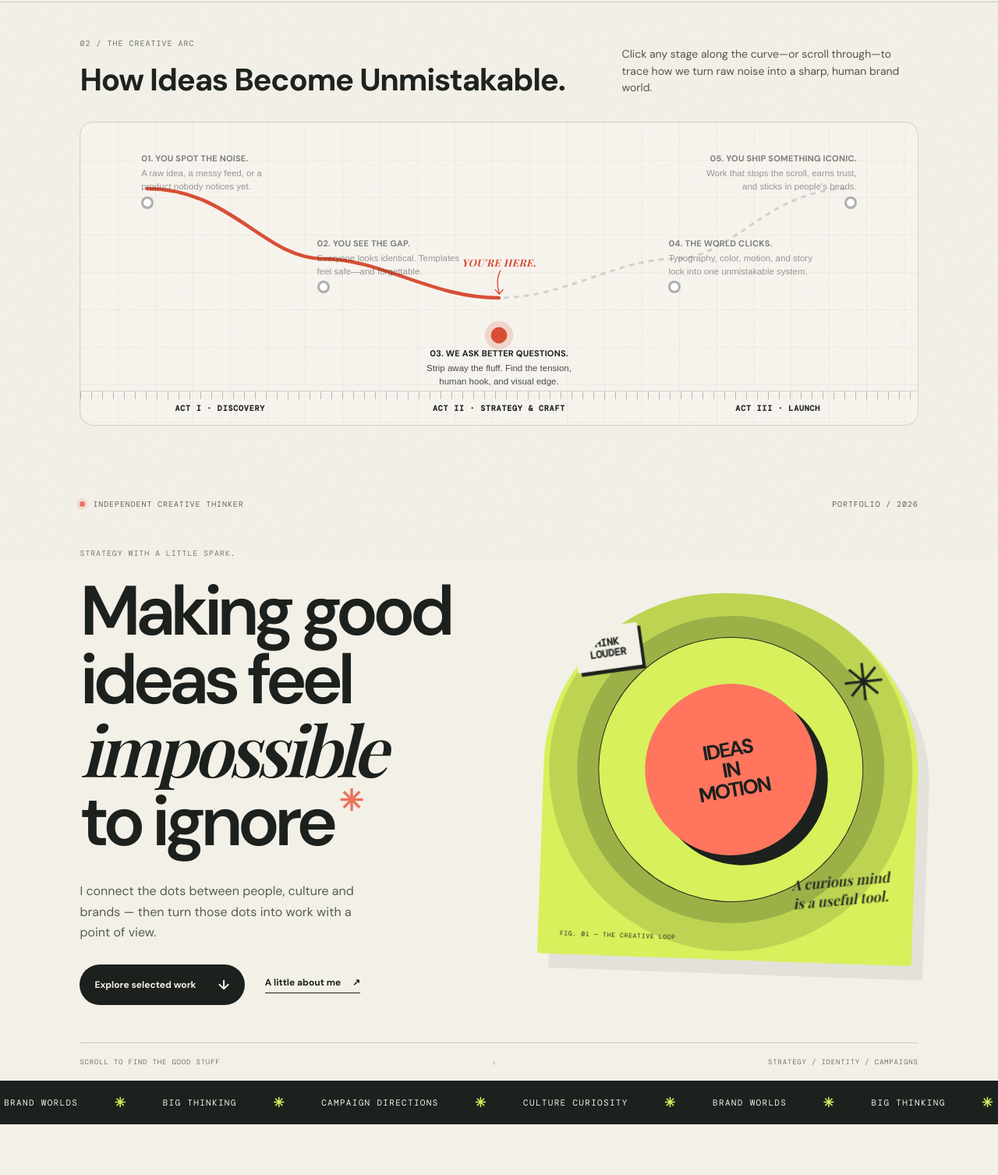
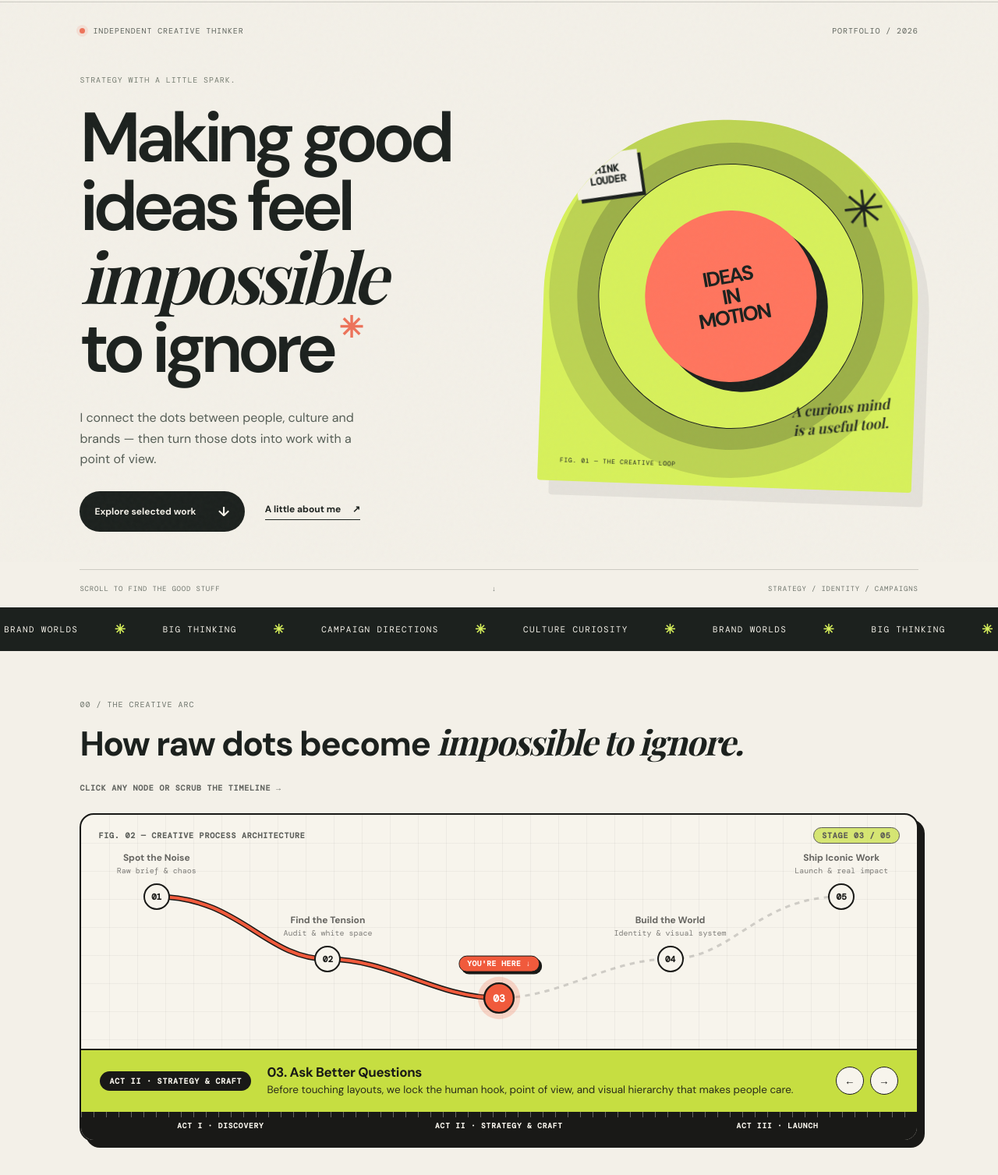
Before and after one commit to ishu1284/creative_portfolio_website, a website built with Vite: page index.html in a window 1280 px wide. Shown: the part 79-1586 px from the top of the page at 78% size. Built offline with nearby package versions, Linux system fonts and the light colour scheme; a web font is replaced by a local one.

Commit message:
Animated update

```diff
--- a/index.html
+++ b/index.html
@@ -29,85 +29,6 @@
     </header>
 
     <main id="home">
-      <!-- CREATIVE JOURNEY / PROCESS CURVE -->
-    <section class="journey-section section-wrap" id="process">
-      <div class="journey-header">
-        <div>
-          <span class="cs-tag">02 / THE CREATIVE ARC</span>
-          <h2>How Ideas Become Unmistakable.</h2>
-        </div>
-        <p class="journey-sub">Click any stage along the curve—or scroll through—to trace how we turn raw noise into a sharp, human brand world.</p>
-      </div>
-
-      <div class="journey-stage" id="journey-stage">
-        <!-- FLOATING "YOU'RE HERE" INDICATOR -->
-        <div class="journey-marker" id="journey-marker" style="left: 50%; top: 58%;">
-          <span class="jm-label">YOU'RE HERE.</span>
-          <svg class="jm-arrow" viewBox="0 0 40 48" fill="none">
-            <path d="M22 2 C14 16, 16 30, 20 44 M13 37 L20 45 L27 37" stroke="currentColor" stroke-width="2" stroke-linecap="round" stroke-linejoin="round"/>
-          </svg>
-        </div>
-
-        <!-- SVG CURVE TRACK + ANIMATED FLOAT LINE -->
-        <svg class="journey-svg" viewBox="0 0 1000 320" preserveAspectRatio="none">
-          <!-- Subtle Dashed Base Track -->
-          <path d="M 80 85 C 180 85, 220 175, 290 175 C 360 175, 420 225, 500 225 C 580 225, 640 175, 710 175 C 780 175, 820 85, 920 85"
-                fill="none" stroke="rgba(26,26,24,0.16)" stroke-width="3" stroke-dasharray="6 6"/>
-          <!-- Active Animated Line -->
-          <path id="journey-active-line"
-                d="M 80 85 C 180 85, 220 175, 290 175 C 360 175, 420 225, 500 225 C 580 225, 640 175, 710 175 C 780 175, 820 85, 920 85"
-                fill="none" stroke="#d94e34" stroke-width="4.5" stroke-linecap="round"/>
-        </svg>
-
-        <!-- 5 INTERACTIVE MILESTONE NODES -->
-        <button class="journey-node" data-step="0" data-progress="0.02" data-x="8" data-y="18" style="left: 8%; top: 26.5%;">
-          <span class="jn-dot"></span>
-          <div class="jn-card">
-            <strong>01. YOU SPOT THE NOISE.</strong>
-            <p>A raw idea, a messy feed, or a product nobody notices yet.</p>
-          </div>
-        </button>
-
-        <button class="journey-node" data-step="1" data-progress="0.28" data-x="29" data-y="44" style="left: 29%; top: 54.5%;">
-          <span class="jn-dot"></span>
-          <div class="jn-card">
-            <strong>02. YOU SEE THE GAP.</strong>
-            <p>Everyone looks identical. Templates feel safe—and forgettable.</p>
-          </div>
-        </button>
-
-        <button class="journey-node is-active" data-step="2" data-progress="0.50" data-x="50" data-y="58" style="left: 50%; top: 70.3%;">
-          <span class="jn-dot"></span>
-          <div class="jn-card">
-            <strong>03. WE ASK BETTER QUESTIONS.</strong>
-            <p>Strip away the fluff. Find the tension, human hook, and visual edge.</p>
-          </div>
-        </button>
-
-        <button class="journey-node" data-step="3" data-progress="0.72" data-x="71" data-y="44" style="left: 71%; top: 54.5%;">
-          <span class="jn-dot"></span>
-          <div class="jn-card">
-            <strong>04. THE WORLD CLICKS.</strong>
-            <p>Typography, color, motion, and story lock into one unmistakable system.</p>
-          </div>
-        </button>
-
-        <button class="journey-node" data-step="4" data-progress="1.0" data-x="92" data-y="18" style="left: 92%; top: 26.5%;">
-          <span class="jn-dot"></span>
-          <div class="jn-card align-right">
-            <strong>05. YOU SHIP SOMETHING ICONIC.</strong>
-            <p>Work that stops the scroll, earns trust, and sticks in people's heads.</p>
-          </div>
-        </button>
-
-        <!-- BOTTOM ACT RULER -->
-        <div class="journey-ruler">
-          <span>ACT I · DISCOVERY</span>
-          <span>ACT II · STRATEGY & CRAFT</span>
-          <span>ACT III · LAUNCH</span>
-        </div>
-      </div>
-    </section>
       <section class="hero section-wrap">
         <div class="hero-kicker">
           <span class="pulse"></span> INDEPENDENT CREATIVE THINKER
@@ -158,6 +79,126 @@
           ><b>✳</b>
         </div>
       </section>
+      <!-- THE CREATIVE ARC — RIGHT BELOW BLACK TICKER BAR -->
+    <section class="journey-section section-wrap" id="process">
+      <div class="journey-header">
+        <div>
+          <span class="cs-tag">00 / THE CREATIVE ARC</span>
+          <h2>How raw dots become <em>impossible to ignore.</em></h2>
+        </div>
+        <div class="journey-controls">
+          <span class="jc-hint">CLICK ANY NODE OR SCRUB THE TIMELINE →</span>
+        </div>
+      </div>
+
+      <div class="journey-board" id="journey-stage">
+        <!-- TOP META BAR -->
+        <div class="jb-topbar">
+          <span>FIG. 02 — CREATIVE PROCESS ARCHITECTURE</span>
+          <span class="jb-step-counter" id="jb-counter">STAGE 03 / 05</span>
+        </div>
+
+        <!-- FLOATING "YOU'RE HERE." PILL BADGE -->
+        <div class="journey-marker" id="journey-marker" style="left: 50%; top: 205px;">
+          <span class="jm-pill">YOU'RE HERE ↓</span>
+        </div>
+
+        <!-- EXACT-COORDINATE SVG CURVE (Matches Node % Positions 1:1) -->
+        <svg class="journey-svg" viewBox="0 0 1000 300" preserveAspectRatio="none">
+          <!-- Dotted Guide Path -->
+          <path d="M 90 105 C 190 105, 220 185, 295 185 C 370 185, 425 235, 500 235 C 575 235, 630 185, 705 185 C 780 185, 810 105, 910 105"
+                fill="none" stroke="rgba(25,25,23,0.18)" stroke-width="3" stroke-dasharray="6 6"/>
+          <!-- Bold Ink Shadow Line -->
+          <path id="journey-shadow-line"
+                d="M 90 105 C 190 105, 220 185, 295 185 C 370 185, 425 235, 500 235 C 575 235, 630 185, 705 185 C 780 185, 810 105, 910 105"
+                fill="none" stroke="#191917" stroke-width="7" stroke-linecap="round"/>
+          <!-- Active Coral-Red Float Line -->
+          <path id="journey-active-line"
+                d="M 90 105 C 190 105, 220 185, 295 185 C 370 185, 425 235, 500 235 C 575 235, 630 185, 705 185 C 780 185, 810 105, 910 105"
+                fill="none" stroke="#f05a3c" stroke-width="4" stroke-linecap="round"/>
+        </svg>
+
+        <!-- 5 PRECISION-ALIGNED NODES -->
+        <!-- Node 1: x=90 (9%), y=105 (35% of 300) -->
+        <button class="journey-node" data-step="0" data-progress="0.01" data-x="9" data-y="75"
+                data-act="ACT I · DISCOVERY" data-title="01. Spot the Noise"
+                data-desc="Every brief starts messy—scattered references, crowded feeds, and a product struggling to stand out."
+                style="left: 9%; top: 105px;">
+          <span class="jn-dot">01</span>
+          <div class="jn-label-box top-box">
+            <strong>Spot the Noise</strong>
+            <span>Raw brief & chaos</span>
+          </div>
+        </button>
+
+        <!-- Node 2: x=295 (29.5%), y=185 -->
+        <button class="journey-node" data-step="1" data-progress="0.28" data-x="29.5" data-y="155"
+                data-act="ACT I · DISCOVERY" data-title="02. Find the Tension"
+                data-desc="We audit competitors to see what everyone else is copying—then locate the exact white space they missed."
+                style="left: 29.5%; top: 185px;">
+          <span class="jn-dot">02</span>
+          <div class="jn-label-box top-box">
+            <strong>Find the Tension</strong>
+            <span>Audit & white space</span>
+          </div>
+        </button>
+
+        <!-- Node 3: x=500 (50%), y=235 -->
+        <button class="journey-node is-active" data-step="2" data-progress="0.50" data-x="50" data-y="205"
+                data-act="ACT II · STRATEGY & CRAFT" data-title="03. Ask Better Questions"
+                data-desc="Before touching layouts, we lock the human hook, point of view, and visual hierarchy that makes people care."
+                style="left: 50%; top: 235px;">
+          <span class="jn-dot">03</span>
+          <div class="jn-label-box top-box">
+            <strong>Better Questions</strong>
+            <span>Point of view & hook</span>
+          </div>
+        </button>
+
+        <!-- Node 4: x=705 (70.5%), y=185 -->
+        <button class="journey-node" data-step="3" data-progress="0.72" data-x="70.5" data-y="155"
+                data-act="ACT II · STRATEGY & CRAFT" data-title="04. Build the World"
+                data-desc="Typography, tactile color palettes, motion, and repeatable systems lock together into one cohesive identity."
+                style="left: 70.5%; top: 185px;">
+          <span class="jn-dot">04</span>
+          <div class="jn-label-box top-box">
+            <strong>Build the World</strong>
+            <span>Identity & visual system</span>
+          </div>
+        </button>
+
+        <!-- Node 5: x=910 (91%), y=105 -->
+        <button class="journey-node" data-step="4" data-progress="1.0" data-x="91" data-y="75"
+                data-act="ACT III · LAUNCH" data-title="05. Ship Iconic Work"
+                data-desc="Campaigns, web experiences, and brand worlds built to stop the scroll and stay memorable."
+                style="left: 91%; top: 105px;">
+          <span class="jn-dot">05</span>
+          <div class="jn-label-box top-box">
+            <strong>Ship Iconic Work</strong>
+            <span>Launch & real impact</span>
+          </div>
+        </button>
+
+        <!-- BOTTOM EDITORIAL SPOTLIGHT BAR + FILM RULER -->
+        <div class="jb-spotlight-bar">
+          <div class="jbs-badge" id="jbs-act">ACT II · STRATEGY & CRAFT</div>
+          <div class="jbs-copy">
+            <strong id="jbs-title">03. Ask Better Questions</strong>
+            <p id="jbs-desc">Before touching layouts, we lock the human hook, point of view, and visual hierarchy that makes people care.</p>
+          </div>
+          <div class="jbs-nav">
+            <button type="button" id="jb-prev" aria-label="Previous stage">←</button>
+            <button type="button" id="jb-next" aria-label="Next stage">→</button>
+          </div>
+        </div>
+
+        <div class="journey-ruler">
+          <span>ACT I · DISCOVERY</span>
+          <span>ACT II · STRATEGY & CRAFT</span>
+          <span>ACT III · LAUNCH</span>
+        </div>
+      </div>
+    </section>
 
       <section class="work section-wrap" id="work">
         <div class="section-heading">
--- a/script.js
+++ b/script.js
@@ -592,41 +592,63 @@ renderProjects();
 (() => {
   const stage = document.getElementById('journey-stage');
   const line = document.getElementById('journey-active-line');
+  const shadowLine = document.getElementById('journey-shadow-line');
   const marker = document.getElementById('journey-marker');
-  const nodes = document.querySelectorAll('.journey-node');
+  const nodes = Array.from(document.querySelectorAll('.journey-node'));
+  const actEl = document.getElementById('jbs-act');
+  const titleEl = document.getElementById('jbs-title');
+  const descEl = document.getElementById('jbs-desc');
+  const counterEl = document.getElementById('jb-counter');
+  const prevBtn = document.getElementById('jb-prev');
+  const nextBtn = document.getElementById('jb-next');
+
   if (!stage || !line || !nodes.length) return;
 
+  let currentIndex = 2;
   const totalLength = line.getTotalLength();
-  line.style.strokeDasharray = totalLength;
-  line.style.strokeDashoffset = totalLength; // starts hidden until scrolled into view
 
-  function activateNode(node) {
+  [line, shadowLine].forEach(p => {
+    if (!p) return;
+    p.style.strokeDasharray = totalLength;
+    p.style.strokeDashoffset = totalLength;
+  });
+
+  function activateStep(idx) {
+    currentIndex = (idx + nodes.length) % nodes.length;
+    const node = nodes[currentIndex];
+
     nodes.forEach(n => n.classList.remove('is-active'));
     node.classList.add('is-active');
 
     const progress = parseFloat(node.dataset.progress || '0.5');
-    line.style.strokeDashoffset = totalLength * (1 - progress);
+    const offset = totalLength * (1 - progress);
+    line.style.strokeDashoffset = offset;
+    if (shadowLine) shadowLine.style.strokeDashoffset = offset;
 
     if (marker) {
       marker.style.left = `${node.dataset.x}%`;
-      marker.style.top = `${node.dataset.y}%`;
+      marker.style.top = `${node.dataset.y}px`;
     }
+    if (actEl) actEl.textContent = node.dataset.act;
+    if (titleEl) titleEl.textContent = node.dataset.title;
+    if (descEl) descEl.textContent = node.dataset.desc;
+    if (counterEl) counterEl.textContent = `STAGE 0${currentIndex + 1} / 0${nodes.length}`;
   }
 
-  nodes.forEach(node => {
-    node.addEventListener('click', () => activateNode(node));
+  nodes.forEach((node, idx) => {
+    node.addEventListener('click', () => activateStep(idx));
   });
+  if (prevBtn) prevBtn.addEventListener('click', () => activateStep(currentIndex - 1));
+  if (nextBtn) nextBtn.addEventListener('click', () => activateStep(currentIndex + 1));
 
-  // Trigger smooth line draw when user scrolls to this section
   const observer = new IntersectionObserver((entries) => {
     entries.forEach(entry => {
       if (entry.isIntersecting) {
-        const defaultNode = document.querySelector('.journey-node.is-active') || nodes[2];
-        activateNode(defaultNode);
+        activateStep(2);
         observer.disconnect();
       }
     });
-  }, { threshold: 0.35 });
+  }, { threshold: 0.3 });
 
   observer.observe(stage);
 })();
--- a/styles.css
+++ b/styles.css
@@ -238,88 +238,110 @@ a{color:inherit;text-decoration:none}.topbar{height:82px;padding:0 5.5vw;display
 @media (max-width: 760px) {
   .roam-strategy-top, .roam-strategy-bottom { grid-template-columns: 1fr; }
 }
-
-/* INTERACTIVE CREATIVE JOURNEY CURVE */
+/* DESIGNER EDITORIAL CREATIVE ARC */
 .journey-section {
-  padding-top: 40px;
-  padding-bottom: 64px;
+  padding-top: 56px;
+  padding-bottom: 40px;
 }
 .journey-header {
   display: flex;
   justify-content: space-between;
   align-items: flex-end;
-  gap: 24px;
-  margin-bottom: 32px;
+  gap: 20px;
+  margin-bottom: 24px;
   flex-wrap: wrap;
 }
 .journey-header h2 {
-  font: 800 clamp(26px, 3.6vw, 40px)/1.1 var(--sans);
-  letter-spacing: -.03em;
+  font: 800 clamp(28px, 3.8vw, 44px)/1.05 var(--sans);
+  letter-spacing: -.035em;
   margin: 6px 0 0;
 }
-.journey-sub {
-  max-width: 380px;
-  font-size: 14px;
-  line-height: 1.55;
-  opacity: .75;
-  margin: 0;
+.journey-header h2 em {
+  font-family: var(--serif);
+  font-style: italic;
+  font-weight: 700;
+}
+.jc-hint {
+  font: 700 10px var(--mono);
+  letter-spacing: .08em;
+  opacity: .65;
 }
 
-.journey-stage {
+.journey-board {
   position: relative;
-  height: 390px;
-  background: var(--card, #f7f4ee);
-  border: 1px solid var(--border, rgba(26,26,24,.14));
+  background: #f7f4ec;
+  border: 2px solid #191917;
   border-radius: 18px;
+  box-shadow: 8px 8px 0 #191917;
   overflow: hidden;
-  padding: 20px;
+  padding-top: 300px; /* exact height of SVG stage */
   background-image:
-    linear-gradient(to right, rgba(26,26,24,.04) 1px, transparent 1px),
-    linear-gradient(to bottom, rgba(26,26,24,.04) 1px, transparent 1px);
-  background-size: 48px 48px;
+    linear-gradient(to right, rgba(25,25,23,.045) 1px, transparent 1px),
+    linear-gradient(to bottom, rgba(25,25,23,.045) 1px, transparent 1px);
+  background-size: 36px 36px;
+}
+
+.jb-topbar {
+  position: absolute;
+  top: 16px;
+  left: 22px;
+  right: 22px;
+  display: flex;
+  justify-content: space-between;
+  align-items: center;
+  font: 700 10px var(--mono);
+  letter-spacing: .08em;
+  opacity: .7;
+  z-index: 2;
+}
+.jb-step-counter {
+  background: #c6de41;
+  color: #191917;
+  border: 1.5px solid #191917;
+  padding: 3px 10px;
+  border-radius: 99px;
+  opacity: 1;
 }
 
 .journey-svg {
   position: absolute;
-  inset: 0;
+  top: 0;
+  left: 0;
   width: 100%;
-  height: 320px;
+  height: 300px;
   pointer-events: none;
 }
-
-#journey-active-line {
-  transition: stroke-dashoffset 0.85s cubic-bezier(0.22, 1, 0.36, 1);
+#journey-active-line, #journey-shadow-line {
+  transition: stroke-dashoffset 0.8s cubic-bezier(0.22, 1, 0.36, 1);
 }
 
-/* FLOATING "YOU'RE HERE." MARKER */
+/* FLOATING "YOU'RE HERE" PILL */
 .journey-marker {
   position: absolute;
-  transform: translate(-50%, -105%);
-  display: flex;
-  flex-direction: column;
-  align-items: center;
-  color: #d94e34;
+  transform: translate(-50%, -100%);
   pointer-events: none;
-  z-index: 4;
-  transition: left 0.7s cubic-bezier(0.22, 1, 0.36, 1), top 0.7s cubic-bezier(0.22, 1, 0.36, 1);
+  z-index: 5;
+  transition: left 0.65s cubic-bezier(0.22, 1, 0.36, 1), top 0.65s cubic-bezier(0.22, 1, 0.36, 1);
 }
-.jm-label {
-  font: italic 700 13px/1 var(--serif);
-  letter-spacing: .04em;
+.jm-pill {
+  display: inline-block;
+  background: #f05a3c;
+  color: #fff;
+  border: 1.5px solid #191917;
+  box-shadow: 3px 3px 0 #191917;
+  font: 700 9.5px/1 var(--mono);
+  letter-spacing: .06em;
+  padding: 5px 10px;
+  border-radius: 99px;
   white-space: nowrap;
-  animation: markerFloat 2.4s ease-in-out infinite;
+  animation: pillBob 2.2s ease-in-out infinite;
 }
-.jm-arrow {
-  width: 28px;
-  height: 34px;
-  margin-top: 2px;
-}
-@keyframes markerFloat {
+@keyframes pillBob {
   0%, 100% { transform: translateY(0); }
   50% { transform: translateY(-5px); }
 }
 
-/* MILESTONE NODES */
+/* PRECISION NODES */
 .journey-node {
   position: absolute;
   transform: translate(-50%, -50%);
@@ -327,122 +349,142 @@ a{color:inherit;text-decoration:none}.topbar{height:82px;padding:0 5.5vw;display
   border: 0;
   padding: 0;
   cursor: pointer;
-  z-index: 3;
-  text-align: left;
+  z-index: 4;
 }
 .jn-dot {
-  display: block;
-  width: 16px;
-  height: 16px;
+  width: 34px;
+  height: 34px;
   border-radius: 50%;
-  background: #fff;
-  border: 3px solid rgba(26,26,24,.35);
-  transition: transform .3s ease, background .3s ease, border-color .3s ease, box-shadow .3s ease;
+  background: #f7f4ec;
+  color: #191917;
+  border: 2px solid #191917;
+  font: 700 11px var(--mono);
+  display: flex;
+  align-items: center;
+  justify-content: center;
+  transition: transform .25s ease, background .25s ease, box-shadow .25s ease;
 }
-.journey-node:hover .jn-dot,
+.journey-node:hover .jn-dot {
+  background: #c6de41;
+  transform: scale(1.12);
+}
 .journey-node.is-active .jn-dot {
-  background: #d94e34;
-  border-color: #d94e34;
-  transform: scale(1.3);
-  box-shadow: 0 0 0 6px rgba(217, 78, 52, 0.18);
+  background: #f05a3c;
+  color: #fff;
+  transform: scale(1.18);
+  box-shadow: 0 0 0 6px rgba(240, 90, 60, 0.22);
 }
 
-.jn-card {
+/* CLEAN COMPACT LABELS ABOVE NODES (ZERO OVERLAP) */
+.jn-label-box {
   position: absolute;
-  bottom: 24px;
-  left: 0;
-  width: 195px;
-  opacity: .55;
-  transform: translateY(4px);
-  transition: opacity .35s ease, transform .35s ease;
+  bottom: 44px;
+  left: 50%;
+  transform: translateX(-50%);
+  width: 145px;
+  text-align: center;
   pointer-events: none;
+  transition: opacity .25s ease, transform .25s ease;
+  opacity: .65;
 }
-.journey-node[data-step="2"] .jn-card {
-  bottom: auto;
-  top: 24px;
-  left: 50%;
-  transform: translate(-50%, 4px);
-  text-align: center;
+.journey-node.is-active .jn-label-box {
+  opacity: 0; /* hidden on active node so YOU'RE HERE pill sits cleanly in that exact space! */
 }
-.jn-card.align-right {
-  left: auto;
-  right: 0;
-  text-align: right;
+.journey-node:hover:not(.is-active) .jn-label-box {
+  opacity: 1;
+  transform: translateX(-50%) translateY(-2px);
 }
-.journey-node:hover .jn-card,
-.journey-node.is-active .jn-card {
-  opacity: 1;
-  transform: translateY(0);
+.jn-label-box strong {
+  display: block;
+  font: 800 12px/1.2 var(--sans);
+  color: #191917;
 }
-.journey-node[data-step="2"].is-active .jn-card,
-.journey-node[data-step="2"]:hover .jn-card {
-  transform: translate(-50%, 0);
+.jn-label-box span {
+  display: block;
+  font: 10px/1.3 var(--mono);
+  opacity: .75;
+  margin-top: 2px;
 }
 
-.jn-card strong {
+/* ACTIVE STAGE SPOTLIGHT STRIP */
+.jb-spotlight-bar {
+  background: #c6de41;
+  border-top: 2px solid #191917;
+  padding: 18px 24px;
+  display: grid;
+  grid-template-columns: auto 1fr auto;
+  gap: 20px;
+  align-items: center;
+}
+.jbs-badge {
+  background: #191917;
+  color: #f7f4ec;
+  font: 700 10px var(--mono);
+  letter-spacing: .08em;
+  padding: 6px 12px;
+  border-radius: 99px;
+  white-space: nowrap;
+}
+.jbs-copy strong {
   display: block;
-  font: 800 11px/1.3 var(--sans);
-  letter-spacing: .02em;
-  color: var(--ink, #1a1a18);
-  margin-bottom: 4px;
+  font: 800 17px/1.2 var(--sans);
+  letter-spacing: -.02em;
+  color: #191917;
 }
-.jn-card p {
-  font-size: 11.5px;
-  line-height: 1.45;
-  margin: 0;
-  color: var(--ink, #1a1a18);
-  opacity: .8;
+.jbs-copy p {
+  font-size: 13.5px;
+  line-height: 1.5;
+  margin: 3px 0 0;
+  color: #191917;
+  opacity: .9;
+}
+.jbs-nav {
+  display: flex;
+  gap: 8px;
+}
+.jbs-nav button {
+  width: 36px;
+  height: 36px;
+  border-radius: 50%;
+  border: 1.5px solid #191917;
+  background: #f7f4ec;
+  color: #191917;
+  font-weight: 800;
+  cursor: pointer;
+  transition: background .2s ease, transform .2s ease;
+}
+.jbs-nav button:hover {
+  background: #191917;
+  color: #f7f4ec;
 }
 
-/* BOTTOM FILM RULER */
+/* FILM RULER */
 .journey-ruler {
-  position: absolute;
-  bottom: 0;
-  left: 0;
-  right: 0;
-  height: 44px;
-  border-top: 1px solid rgba(26,26,24,.15);
+  height: 36px;
+  background: #191917;
+  color: #f7f4ec;
   display: grid;
   grid-template-columns: repeat(3, 1fr);
   align-items: center;
   text-align: center;
-  font: 700 10px var(--mono);
-  letter-spacing: .08em;
+  font: 700 9.5px var(--mono);
+  letter-spacing: .09em;
   background-image: repeating-linear-gradient(
     to right,
-    rgba(26,26,24,.28) 0px,
-    rgba(26,26,24,.28) 1px,
+    rgba(247,244,236,.35) 0px,
+    rgba(247,244,236,.35) 1px,
     transparent 1px,
-    transparent 14px
+    transparent 16px
   );
-  background-size: 100% 10px;
+  background-size: 100% 7px;
   background-repeat: no-repeat;
   background-position: top left;
 }
 
-@media (max-width: 820px) {
-  .journey-stage {
-    height: auto;
-    display: flex;
-    flex-direction: column;
-    gap: 18px;
-    padding-bottom: 64px;
-  }
-  .journey-svg, .journey-marker { display: none; }
-  .journey-node {
-    position: relative;
-    left: auto !important;
-    top: auto !important;
-    transform: none;
-    display: flex;
-    align-items: flex-start;
-    gap: 12px;
-  }
-  .jn-card, .journey-node[data-step="2"] .jn-card, .jn-card.align-right {
-    position: static;
-    width: auto;
-    opacity: 1;
-    transform: none !important;
-    text-align: left;
-  }
+@media (max-width: 780px) {
+  .journey-board { padding-top: 220px; }
+  .journey-svg { height: 220px; }
+  .jn-label-box { display: none; }
+  .jb-spotlight-bar { grid-template-columns: 1fr; gap: 10px; }
+  .jbs-nav { justify-content: flex-end; }
 }
```
